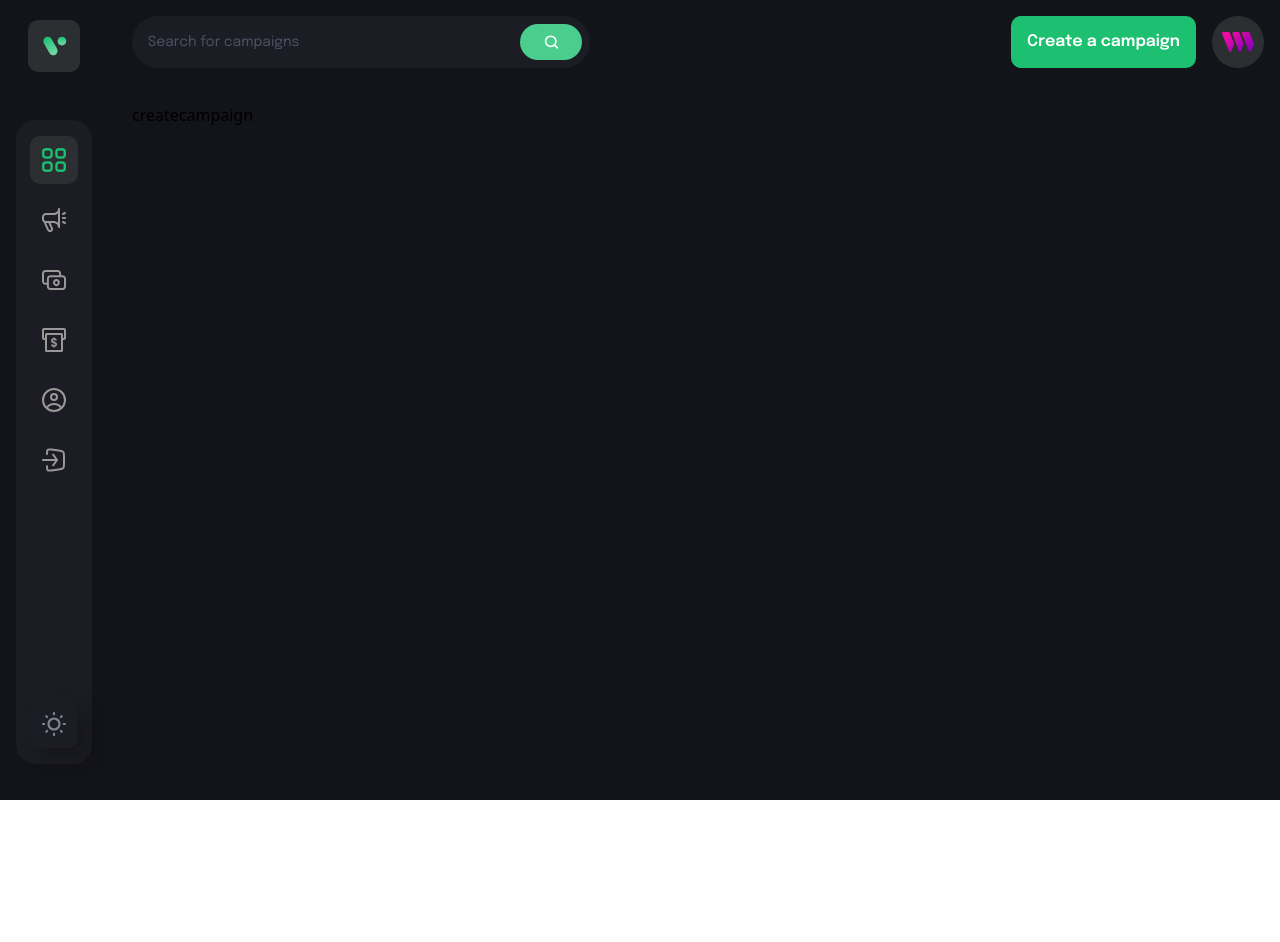
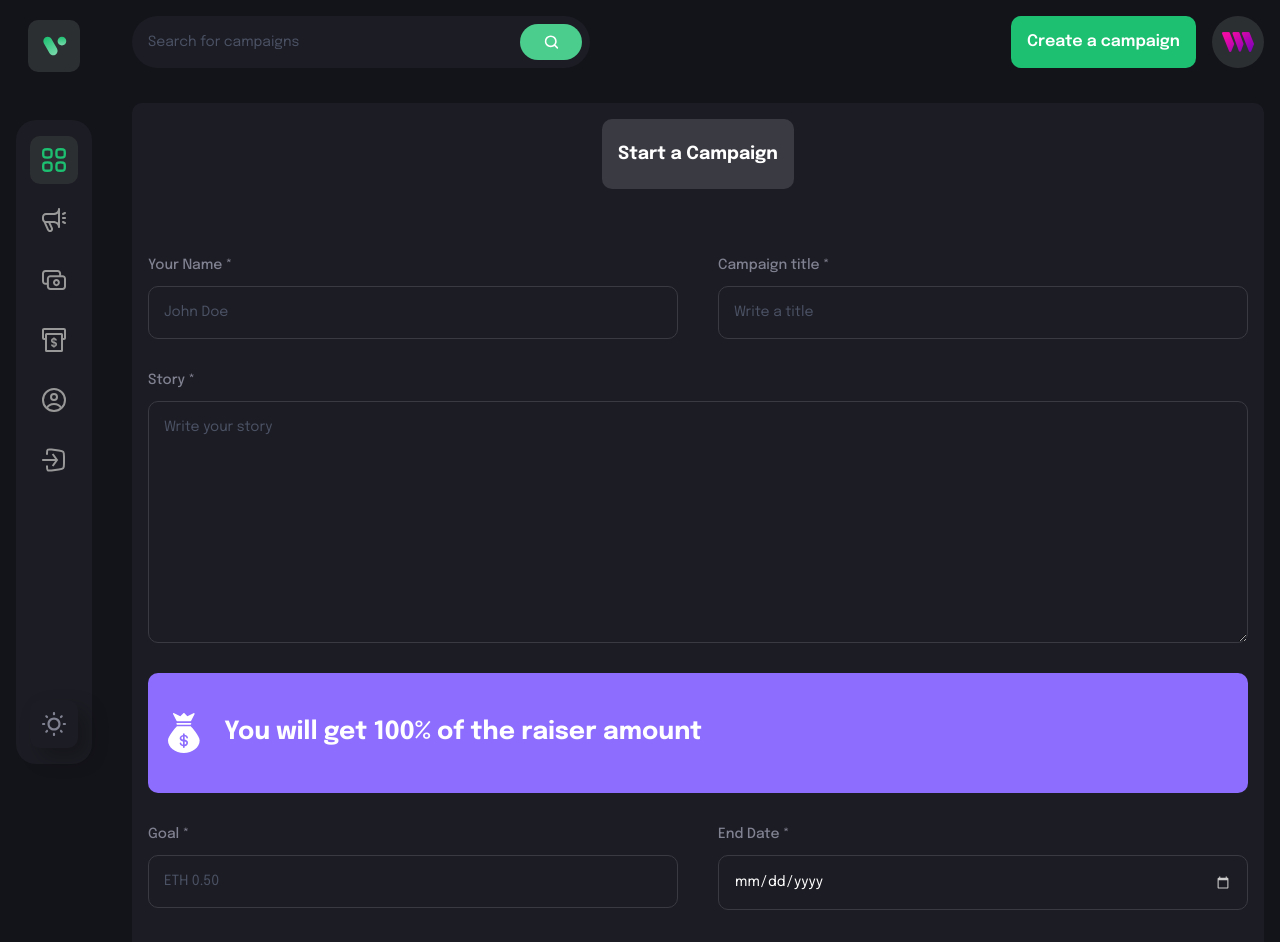
Before and after one commit to hardcoregor/RealApp8-CrowdFunding, a Next.js app: page /create-campaign in a window 1280 px wide. Shown: the top 942 px of the page. Before the commit the page ends 800 px from the top, so only its background shows below. Built offline with nearby package versions, Linux system fonts and the light colour scheme.

Commit message:
finished create-campaign feature

```diff
--- /dev/null
+++ b/components/FormField.jsx
@@ -0,0 +1,35 @@
+import React from 'react'
+
+const FormField = ({ labelName, placeholder, inputType, isTextArea, value, handleChange }) => {
+  return (
+    <label className='flex-1 w-full flex flex-col'>
+      {labelName && (
+        <span className='font-epilogue font-medium text-[14px] leading-[22px] text-[#808191] mb-[10px]'>
+          {labelName}
+        </span>
+      )}
+      {isTextArea ? (
+        <textarea
+          required
+          value={value}
+          onChange={handleChange}
+          rows={10}
+          placeholder={placeholder}
+          className='py-[15px] sm:px-[25px] px-[15px] outline-none border-[1px] border-[#3a3a43] bg-transparent font-epilogue text-white text-[14px] placeholder:text-[#4b5264] rounded-[10px] sm:min-w-[300px]'
+        />
+      ) : (
+        <input
+          required
+          value={value}
+          onChange={handleChange}
+          type={inputType}
+          step="0.1"
+          placeholder={placeholder}
+          className='py-[15px] sm:px-[25px] px-[15px] outline-none border-[1px] border-[#3a3a43] bg-transparent font-epilogue text-white text-[14px] placeholder:text-[#4b5264] rounded-[10px] sm:min-w-[300px]'
+        />
+      )}
+    </label>
+  )
+}
+
+export default FormField
--- a/components/Sidebar.jsx
+++ b/components/Sidebar.jsx
@@ -1,6 +1,6 @@
 import Link from 'next/link';
 import Image from 'next/image';
-import Router, { useRouter } from 'next/router';
+import { useRouter } from 'next/router';
 import React, { useState } from 'react'
 
 import { logo, sun } from '../assets';
--- a/pages/create-campaign.js
+++ b/pages/create-campaign.js
@@ -1,8 +1,112 @@
-import React from 'react'
+import React, { useState } from 'react';
+import { useRouter } from 'next/router';
+import { ethers } from 'ethers';
+
+import { money } from '../assets';
+import CustomButton from '../components/CustomButton';
+import { checkIfImage } from '../utils';
+import FormField from '../components/FormField';
+import Image from 'next/image';
 
 const createcampaign = () => {
+  const router = useRouter();
+  const [isLoading, setIsLoading] = useState(false);
+  const [form, setForm] = useState({
+    name: '',
+    title: '',
+    description: '',
+    target: '',
+    deadline: '',
+    image: ''
+  });
+
+  const handleFormFieldChange = (fieldName, e) => {
+    setForm({ ...form, [fieldName]: e.target.value })
+  }
+
+  const handleSubmit = (e) => {
+    e.preventDefault();
+    console.log(form);
+  }
+
   return (
-    <div className='flex'>createcampaign</div>
+    <div className='bg-[#1c1c24] flex justify-center items-center flex-col rounded-[10px] sm:p-10 p-4'>
+      {isLoading && 'Loader...'}
+      <div className='flex justify-center items-center p-[16px] sm:min-w-[380px] bg-[#3a3a43] rounded-[10px]'>
+        <h1 className='font-epilogue font-bold sm:text-[25px] text-[18px] leading-[38px] text-white'>Start a Campaign</h1>
+      </div>
+
+      <form
+        onSubmit={handleSubmit}
+        className='w-full mt-[65px] flex flex-col gap-[30px]'
+      >
+        <div className='flex flex-wrap gap-[40px]'>
+          <FormField
+            labelName='Your Name *'
+            placeholder='John Doe'
+            inputType='text'
+            value={form.name}
+            handleChange={(e) => handleFormFieldChange('name', e)}
+          />
+          <FormField
+            labelName='Campaign title *'
+            placeholder='Write a title'
+            inputType='text'
+            value={form.title}
+            handleChange={(e) => handleFormFieldChange('title', e)}
+          />
+        </div>
+
+        <FormField
+          labelName='Story *'
+          placeholder='Write your story'
+          isTextArea
+          value={form.description}
+          handleChange={(e) => handleFormFieldChange('description', e)}
+        />
+
+        <div className='w-full flex justify-start items-center p-4 bg-[#8c6dfd] h-[120px] rounded-[10px]'>
+          <Image
+            src={money}
+            alt="money"
+            className="w-[40px] h-[40px] object-contain"
+          />
+          <h4 className='font-epilogue font-bold text-[25px] text-white ml-[20px]'>You will get 100% of the raiser amount</h4>
+        </div>
+
+        <div className='flex flex-wrap gap-[40px]'>
+          <FormField
+            labelName='Goal *'
+            placeholder='ETH 0.50'
+            inputType='text'
+            value={form.target}
+            handleChange={(e) => handleFormFieldChange('target', e)}
+          />
+          <FormField
+            labelName='End Date *'
+            placeholder='End Date'
+            inputType='date'
+            value={form.deadline}
+            handleChange={(e) => handleFormFieldChange('deadline', e)}
+          />
+        </div>
+        <FormField
+          labelName='Campaign image *'
+          placeholder='Place image URL of your campaign'
+          inputType='url'
+          value={form.image}
+          handleChange={(e) => handleFormFieldChange('image', e)}
+        />
+
+        <div className='flex justify-center items-center mt-[40px]'>
+          <CustomButton
+            btnType='submit'
+            title='Submit new campaign'
+            styles='bg-[#1dc071]'
+          />
+        </div>
+      </form>
+    </div>
   )
 }
 
```
